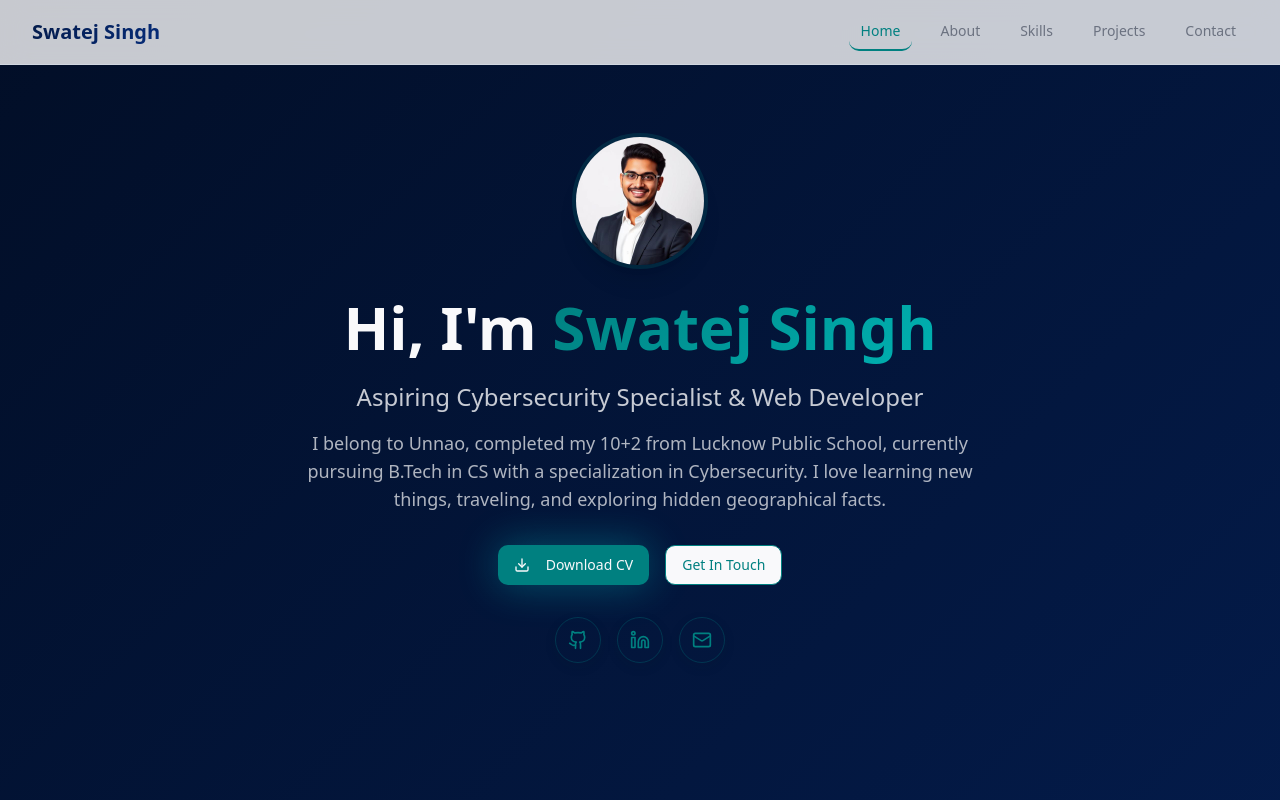
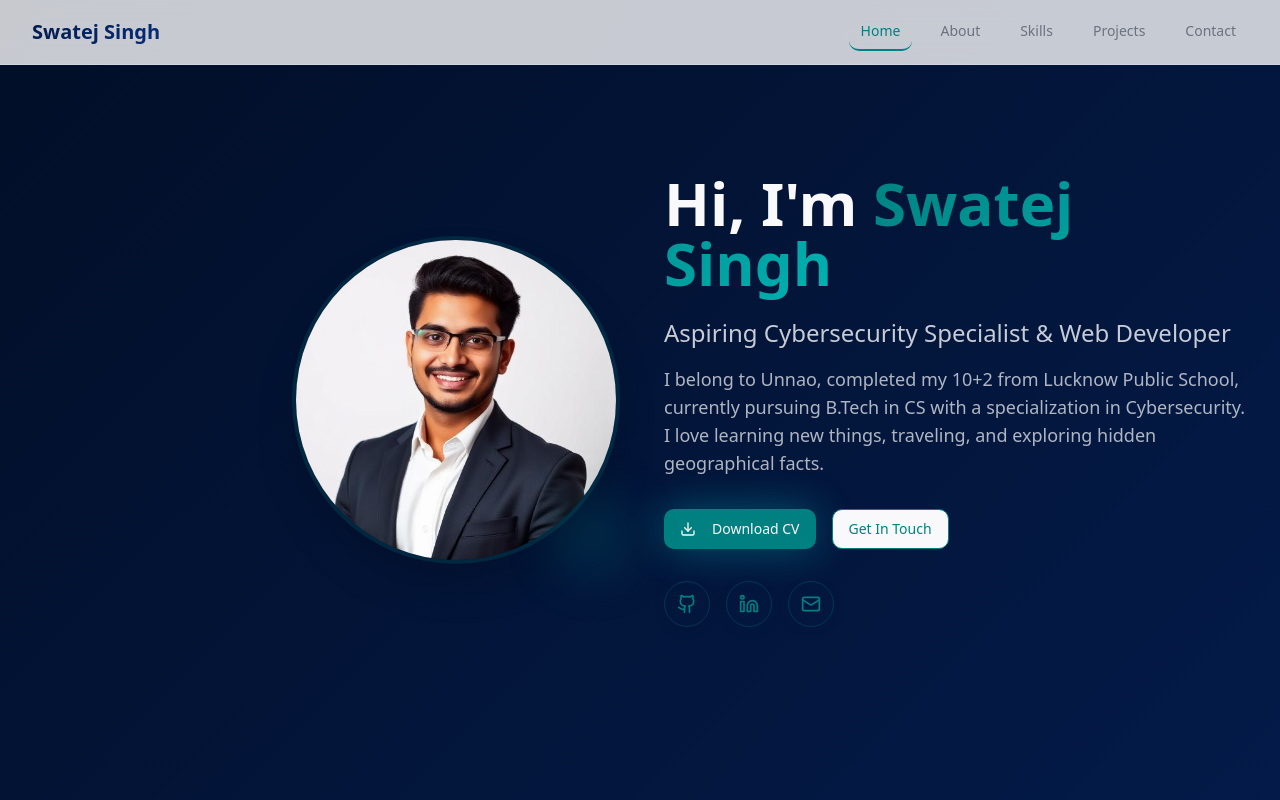
Before and after one commit to swatejsr/Portfolio, a React (Vite) app: page / in a window 1280 px wide. Shown: the top 800 px of the page. Built offline with nearby package versions, Linux system fonts and the light colour scheme.

Commit message:
Refactor profile picture placement
Move profile picture to the About section for a more professional and attractive presentation.

```diff
--- a/src/components/sections/Hero.tsx
+++ b/src/components/sections/Hero.tsx
@@ -30,21 +30,26 @@ const Hero = () => {
   return (
     <section id="home" className="min-h-screen flex items-center justify-center gradient-hero">
       <div className="max-w-7xl mx-auto px-4 sm:px-6 lg:px-8 py-20">
-        <div className="text-center animate-fade-in">
+        <div className="grid grid-cols-1 lg:grid-cols-2 gap-12 items-center animate-fade-in">
           {/* Profile Image */}
-          <div className="mb-8">
-            <Avatar className="w-32 h-32 mx-auto mb-4 ring-4 ring-accent/20 shadow-xl">
+          <div className="flex justify-center lg:justify-end">
+            <div className="relative">
+              <Avatar className="w-80 h-80 ring-4 ring-accent/20 shadow-2xl">
                 <AvatarImage
                   src={profileImage}
                   alt="Swatej Singh - Cybersecurity Specialist & Web Developer"
                   className="object-cover"
                 />
-              <AvatarFallback className="text-2xl font-bold bg-accent text-accent-foreground">
+                <AvatarFallback className="text-6xl font-bold bg-accent text-accent-foreground">
                   SS
                 </AvatarFallback>
               </Avatar>
+              <div className="absolute -bottom-4 -right-4 w-20 h-20 bg-accent/20 rounded-full blur-xl"></div>
+            </div>
           </div>
 
+          {/* Content */}
+          <div className="text-center lg:text-left">
             <h1 className="text-4xl sm:text-5xl lg:text-6xl font-bold text-primary-foreground mb-6">
               Hi, I'm{" "}
               <span className="text-gradient-accent">Swatej Singh</span>
@@ -54,11 +59,11 @@ const Hero = () => {
               Aspiring Cybersecurity Specialist & Web Developer
             </p>
 
-          <p className="text-lg text-primary-foreground/70 mb-8 max-w-2xl mx-auto">
+            <p className="text-lg text-primary-foreground/70 mb-8 max-w-2xl">
               I belong to Unnao, completed my 10+2 from Lucknow Public School, currently pursuing B.Tech in CS with a specialization in Cybersecurity. I love learning new things, traveling, and exploring hidden geographical facts.
             </p>
 
-          <div className="flex flex-wrap justify-center gap-4 mb-8">
+            <div className="flex flex-wrap justify-center lg:justify-start gap-4 mb-8">
               <Button
                 onClick={handleDownloadCV}
                 className="bg-accent hover:bg-accent-glow text-accent-foreground shadow-glow transition-smooth"
@@ -77,7 +82,7 @@ const Hero = () => {
             </div>
 
             {/* Social Links */}
-          <div className="flex justify-center space-x-4">
+            <div className="flex justify-center lg:justify-start space-x-4">
               {socialLinks.map((link) => (
                 <a
                   key={link.label}
@@ -93,6 +98,7 @@ const Hero = () => {
             </div>
           </div>
         </div>
+      </div>
     </section>
   );
 };
```
Lines whose indentation alone changed are shown as unchanged.
